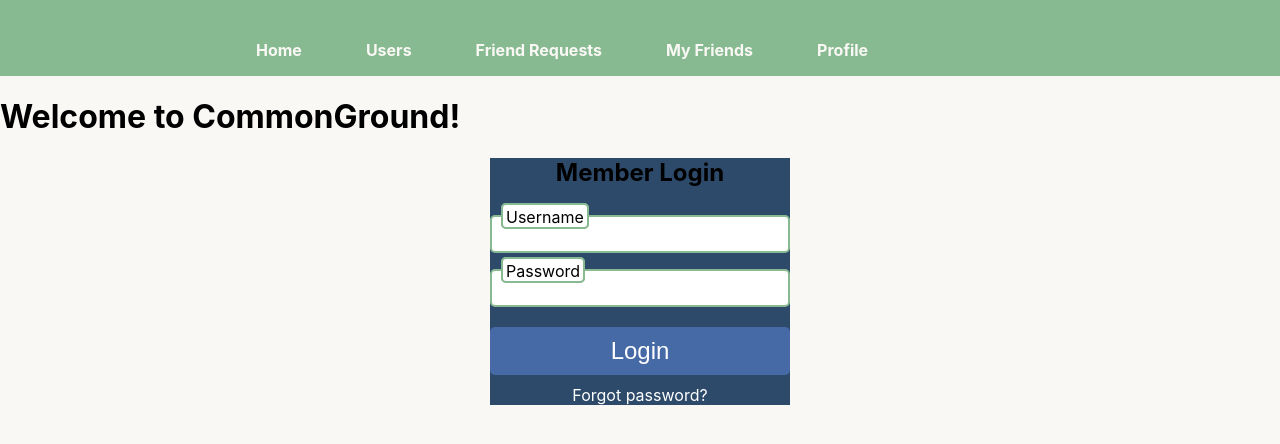
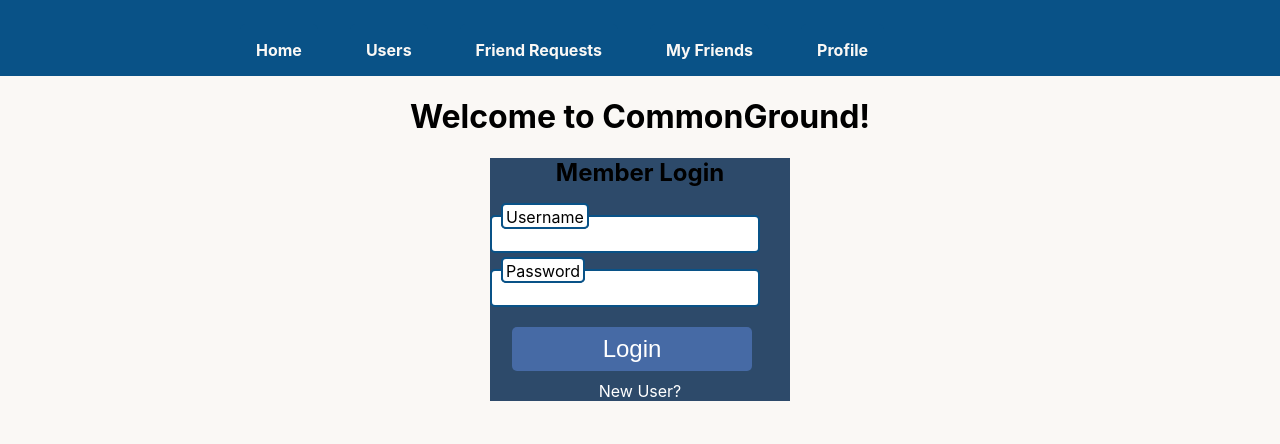
Before and after one commit to iss6518/commnGroundIccha, a React (Create React App) app: page / in a window 1280 px wide. Shown: the top 444 px of the page. Built offline with nearby package versions, Linux system fonts and the light colour scheme.

Commit message:
Home page and coloring Layout changes

```diff
--- a/src/App.css
+++ b/src/App.css
@@ -6,7 +6,7 @@
 
 html {
   --poppy: hsla(356, 74%, 52%, 1);
-  --cambridge-blue: hsla(132, 27%, 63%, 1);
+  --cambridge-blue: rgb(9, 82, 135);
   --lemon-chiffon: hsla(58, 74%, 85%, 1);
   --buff: hsla(27, 64%, 65%, 1);
   --bistre: hsla(10, 31%, 19%, 1);
@@ -253,7 +253,7 @@ nav a:focus {
 }
 
 .input-group input {
-  width: 100%;
+  width: 90%;
   padding: 8px;
   margin: 8px 0;
 }
@@ -263,8 +263,8 @@ nav a:focus {
 }
 
 .actions button {
-  width: 100%;
-  padding: 10px;
+  width: 80%;
+  padding: 8px;
   background-color: #466aa5;
   border: none;
   color: white;
--- a/src/App.js
+++ b/src/App.js
@@ -29,7 +29,9 @@ function App() {
     <Routes>
     <Route path="/" element={
           <>
+            <center>
             <h1>Welcome to CommonGround!</h1>
+            </center>
             <LoginBox />
           </>
         } />
--- a/src/Components/LoginBox.jsx
+++ b/src/Components/LoginBox.jsx
@@ -17,7 +17,7 @@ function LoginBox() {
           <div className="actions">
             <button type="submit">Login</button>
             <div className="links">
-              <a href="#">Forgot password?</a>
+              <a href="#">New User?</a>
             </div>
           </div>
         </form>
```
